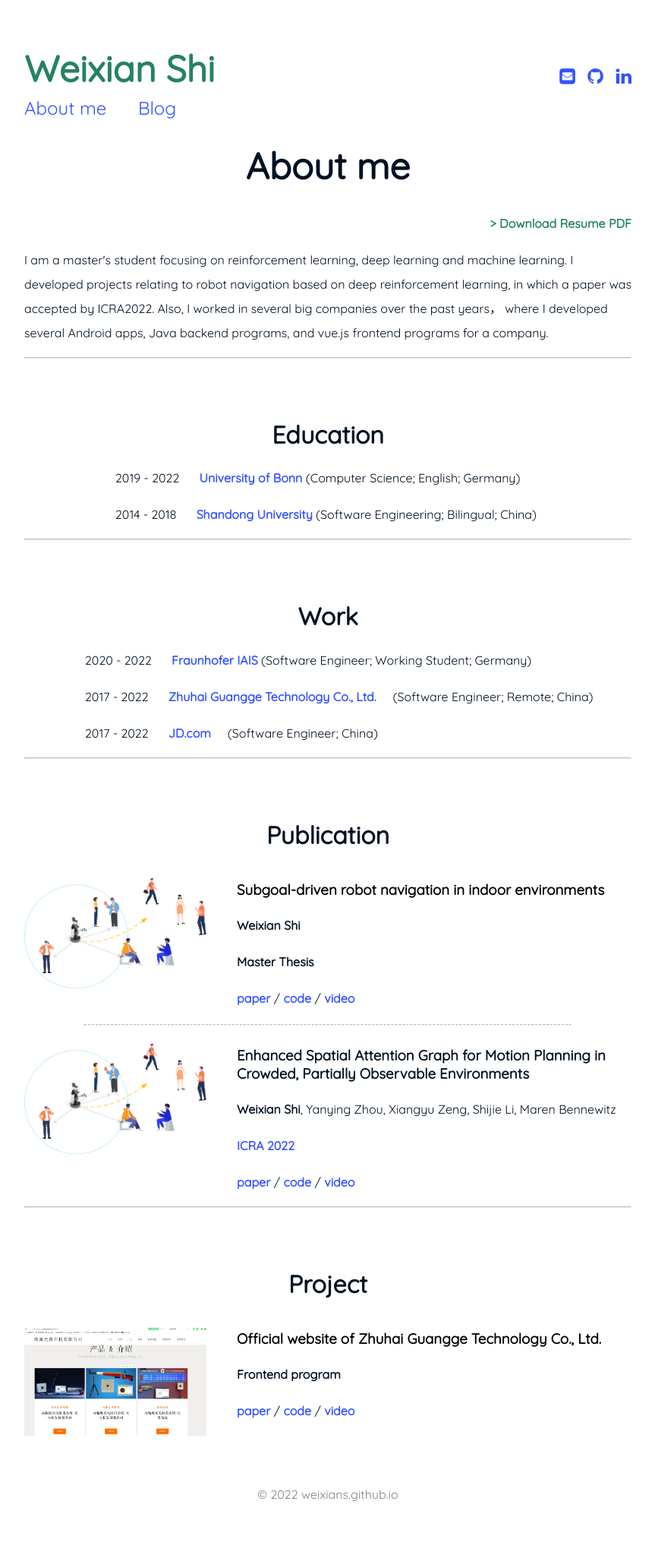
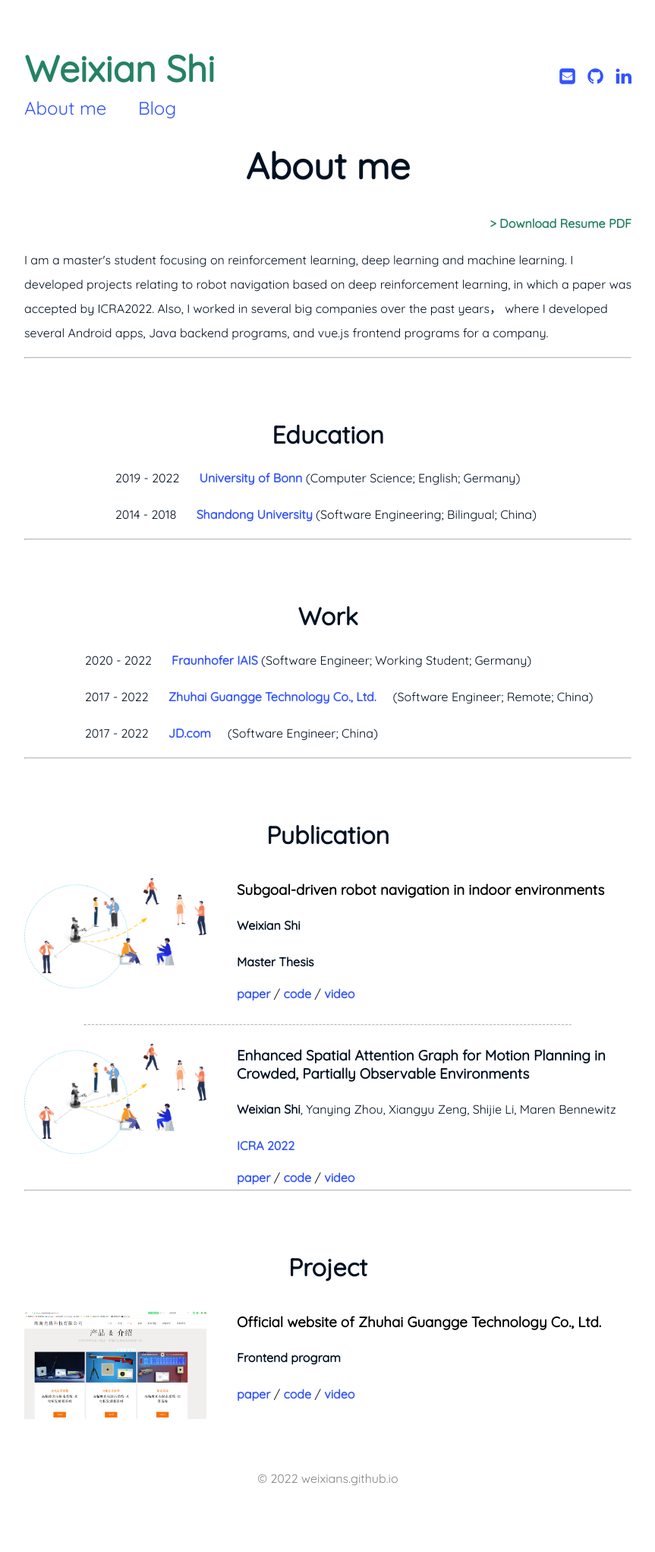
Before and after one commit to weixians/weixians.github.io, a Jekyll site: the page built from about_me.html, in a window 1280 px wide. Shown: the whole page at 76% size, without its empty margins (208-1071 px from the left). Built offline with Jekyll 4.4.1, drawn with Linux system fonts in a browser that asks for light colours; after the commit the page ends 2022 px from its top, so only the background shows below that.

Commit message:
change content

```diff
--- a/about_me.html
+++ b/about_me.html
@@ -87,11 +87,12 @@
             </h3>
             <p style="text-align: left"><b>Weixian Shi</b></p>
             <p><b>Master Thesis</b></p>
-            <p>
-                <span><a href="https://www.hrl.uni-bonn.de/publications/shi22icra.pdf" target="_blank">paper</a></span> /
+            <div>
+                <span><a href="https://www.hrl.uni-bonn.de/publications/shi22icra.pdf" target="_blank">paper</a></span>
+                /
                 <span><a href="https://github.com/weixians/esa" target="_blank">code</a></span> /
                 <span><a href="https://www.hrl.uni-bonn.de/publications/shi22icra.mp4" target="_blank">video</a></span>
-            </p>
+            </div>
         </div>
     </div>
     <hr class="dashed item-divider"/>
@@ -106,11 +107,12 @@
             </h3>
             <p style="text-align: left"><b>Weixian Shi</b>, Yanying Zhou, Xiangyu Zeng, Shijie Li, Maren Bennewitz </p>
             <p><a href="https://ieeexplore.ieee.org/abstract/document/9812322" target="_blank"><b>ICRA 2022</b></a></p>
-            <p>
-                <span><a href="https://www.hrl.uni-bonn.de/publications/shi22icra.pdf" target="_blank">paper</a></span> /
+            <div>
+                <span><a href="https://www.hrl.uni-bonn.de/publications/shi22icra.pdf" target="_blank">paper</a></span>
+                /
                 <span><a href="https://github.com/weixians/esa" target="_blank">code</a></span> /
                 <span><a href="https://www.hrl.uni-bonn.de/publications/shi22icra.mp4" target="_blank">video</a></span>
-            </p>
+            </div>
         </div>
     </div>
 
@@ -130,7 +132,8 @@
             </h3>
             <p><b>Frontend program</b></p>
             <p>
-                <span><a href="https://www.hrl.uni-bonn.de/publications/shi22icra.pdf" target="_blank">paper</a></span> /
+                <span><a href="https://www.hrl.uni-bonn.de/publications/shi22icra.pdf" target="_blank">paper</a></span>
+                /
                 <span><a href="https://github.com/weixians/esa" target="_blank">code</a></span> /
                 <span><a href="https://www.hrl.uni-bonn.de/publications/shi22icra.mp4" target="_blank">video</a></span>
             </p>
```
